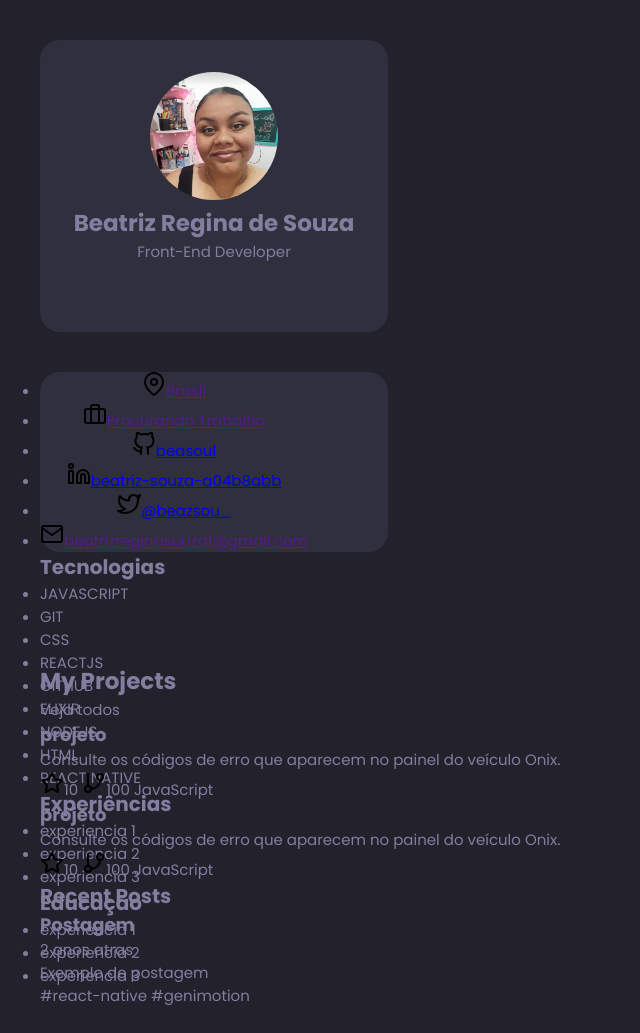
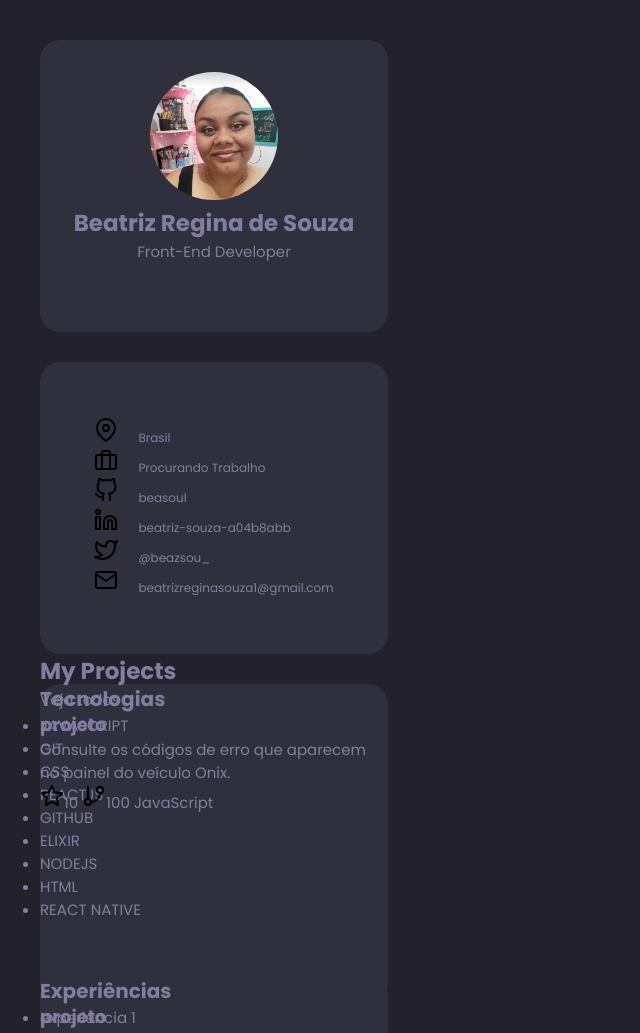
Before and after one commit to beasou/meuPortfolio, a plain HTML site: page index.html in a window 1280 px wide. Shown: the top 1033 px of the page, without its empty margins (0-640 px from the left). Drawn offline with Linux system fonts and the light colour scheme.

Commit message:
Estilizado: Card - Links

```diff
--- a/index.html
+++ b/index.html
@@ -22,7 +22,7 @@
         </header>
         <main>
             <section class="links">
-                <ul>
+                <ul class="link">
                     <li><a href=""><img src="./assets/map-pin.svg" alt="Local"/>Brasil</a></li>
                     <li><a href=""><img src="./assets/briefcase.svg" alt="Empresa"/>Procurando Trabalho</a></li>
                     <li><a href="https://github.com/beasou"><img src="./assets/github.svg" alt="Git-Hub"/>beasoul</a></li>
@@ -45,7 +45,7 @@
                     <li>REACT NATIVE</li>
                 </ul>
             </section>
-            <section>
+            <section class="informations">
                 <h2>Experiências</h2>
                 <ul>
                     <li>experiencia 1</li>
@@ -53,7 +53,7 @@
                     <li>experiencia 3</li>
                 </ul>
             </section>
-            <section>
+            <section class="informations">
                 <h2>Educação</h2>
                 <ul>
                     <li>experiencia 1</li>
--- a/style.css
+++ b/style.css
@@ -47,17 +47,51 @@ header img{
 }
 /*-------------------------------------------LINKS-------*/
 main{
-    margin-top: 40px;
+    margin-top: 30px;
     height: 292px;
     width: 348px;
-    display: column;
 }
 .links{
+    height: 292px;
+    width: 348px;
     display:flex;
     background: var(--bg-cards);
     text-align: center;
     border-radius: var(--border-cards);
+    align-items: center;
+    justify-content: center;
+    text-align: left;
 }
+.link {
+    list-style-type: none;
+}
+
+li a{
+    text-decoration: none;
+    color: var(--text-color);
+    font-size: 12px;
+}
+li img{
+    margin-right: 20px;
+}
+
+/*---------------------------------------LISTA-TECNOLOGIAS*/
+section{
+    height: 292px;
+    width: 348px;
+    background: var(--bg-cards);
+    text-align: center;
+    border-radius: var(--border-cards);
+    align-items: center;
+    justify-content: center;
+    text-align: left;
+
+}
+.technologies{
+    margin-top: 30px;
+}
+/*-------------------------------------------LISTAS------*/
+
 /*-------------------------------------------TITULOS-----*/
 h1{
     font-size: 23px;
```
